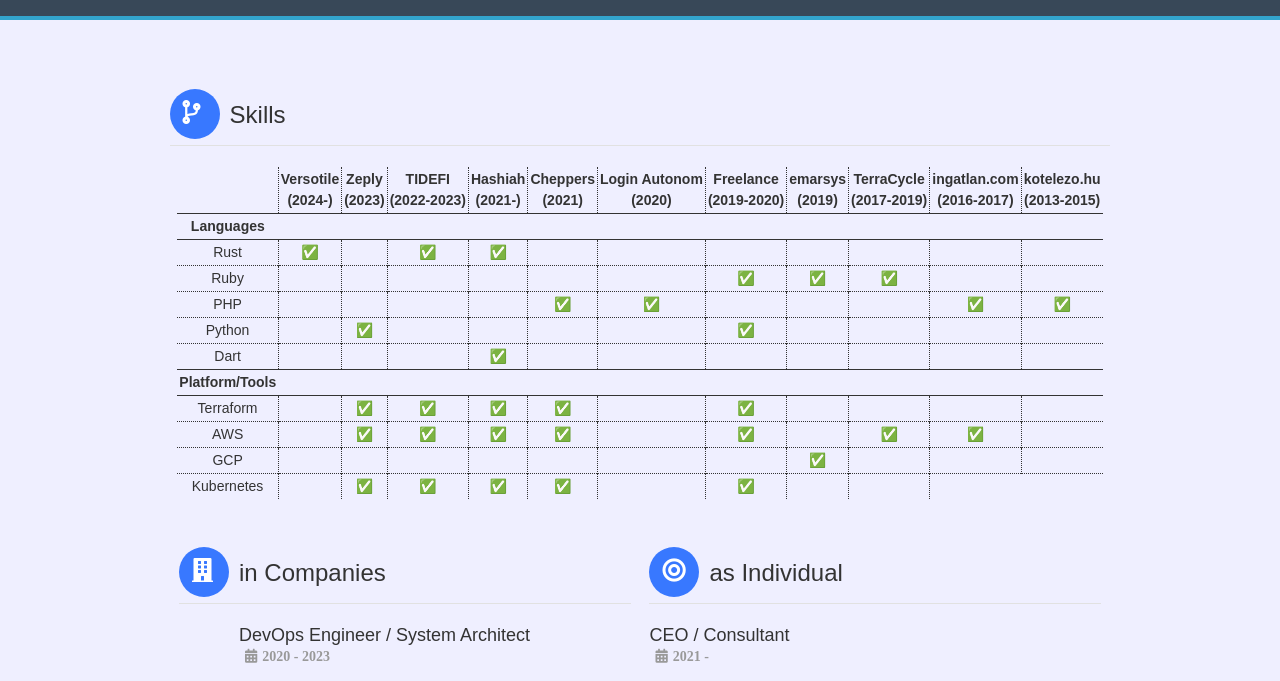
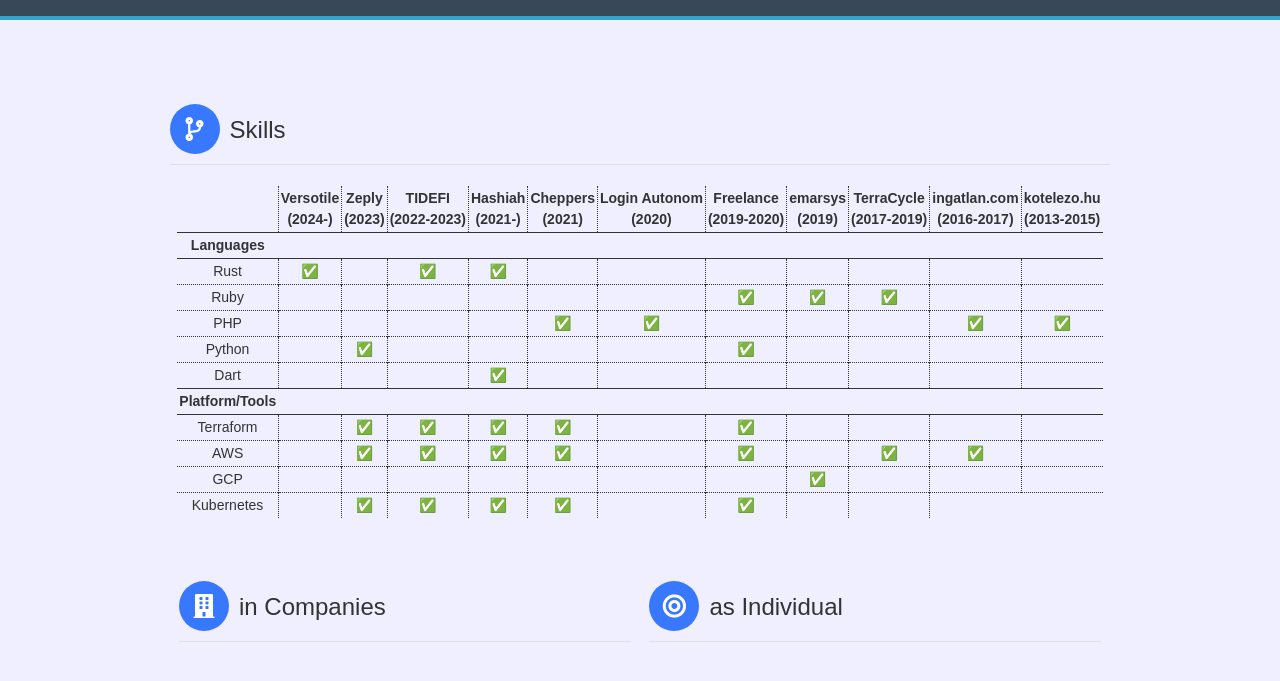
Before and after one commit to Mikopet/cv.mikopet.dev, a plain HTML site: page index.html in a window 1280 px wide. Shown: the part 211-892 px from the top of the page. Drawn offline with Linux system fonts and the light colour scheme; a web font is replaced by a local one.

Commit message:
:art: some minor tweaks on layout

```diff
--- a/assets/cv.css
+++ b/assets/cv.css
@@ -195,19 +195,28 @@
 
 section[role=main] h3 {
 	border-bottom: 1px solid #e1e1e1;
-	padding: 0 0 20px 60px;
+	padding: 0 0 10px;
 	margin-top: 0px;
-	position: relative;
+	display: inline-flex;
+	align-items: center;
+	justify-content: flex-start;
+	width: 100%;
 	}
-
-section[role=main] h3:after, h3:before {
-	content: ' ';
-	display: block;
+section[role=main] h3:after { display: none; }
+section[role=main] h3:before {
+	display: inline-flex;
+    flex-flow: column nowrap;
 	height: 50px;
 	left: 0;
-	position: absolute;
 	top: -15px;
 	width: 50px;
+	vertical-align: middle;
+	text-align: center;
+	margin-right: 10px;
+	color: #FFF;
+	align-items: center;
+	justify-content: center;
+    position: initial;
 }
 
 section[role=main] h3:before {
@@ -215,37 +224,35 @@
 	border-radius: 25px;
 }
 
-section[role=main] h3:after {
+section[role=main] h3:before {
 	font-family: "Font Awesome 5 Free";
 	color: #fff;
-	padding: 13px;
 	font-weight: 900;
 }
 
-section[role=main] .about h3:after {
+section[role=main] .about h3:before {
 	content: "\f05b";
 }
 
-section[role=main] .skills h3:after {
+section[role=main] .skills h3:before {
 	content: "\f126";
 }
 
-section[role=main] .experience h3:after {
+section[role=main] .experience h3:before {
 	content: "\f1ad";
 }
 
-section[role=main] .edu h3:after {
+section[role=main] .edu h3:before {
 	content: "\f19d";
 }
 
-section[role=main] .goals h3:after {
+section[role=main] .goals h3:before {
 	content: "\f140";
 }
 
-section[role=main] .contact h3:after {
+section[role=main] .contact h3:before {
 	content: "\f2bb";
 }
-
 
 .experience ul, .edu ul {
 	margin-left: 60px;
```
